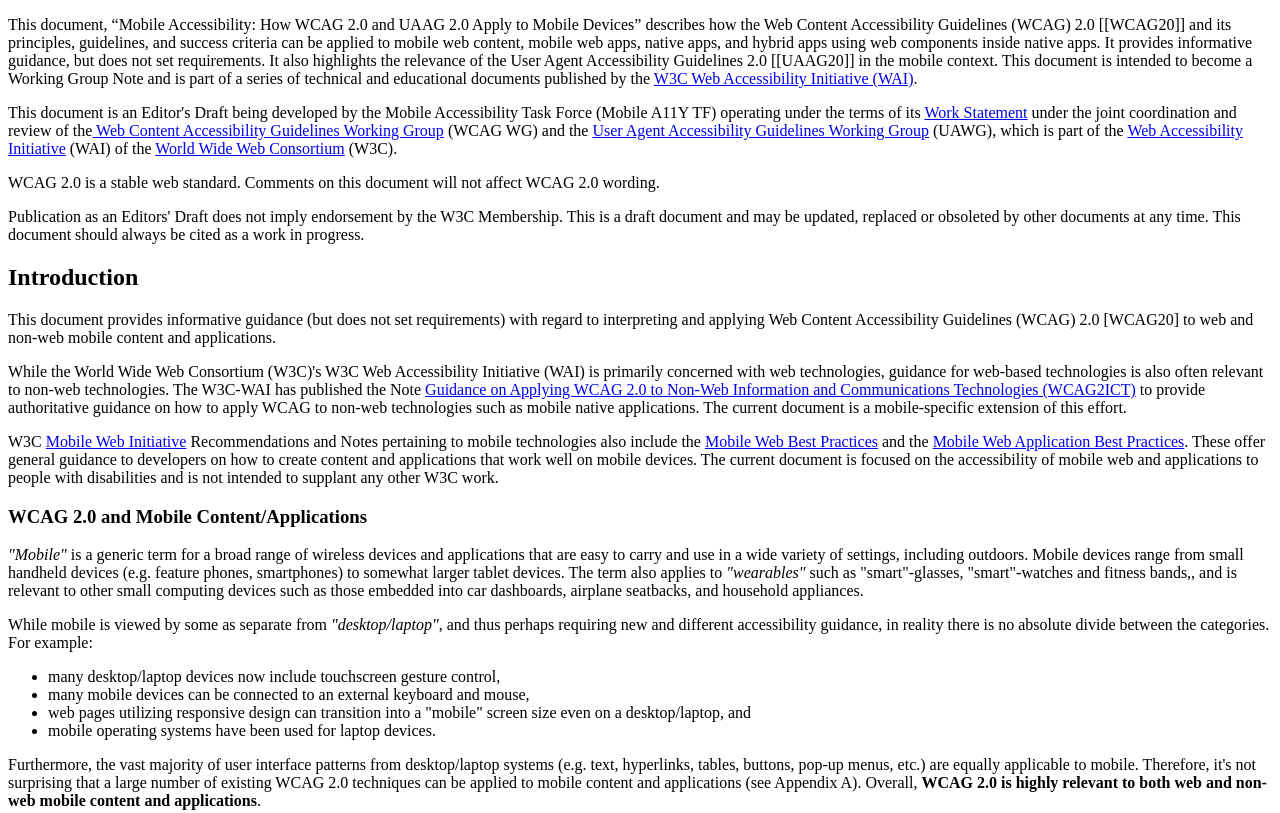
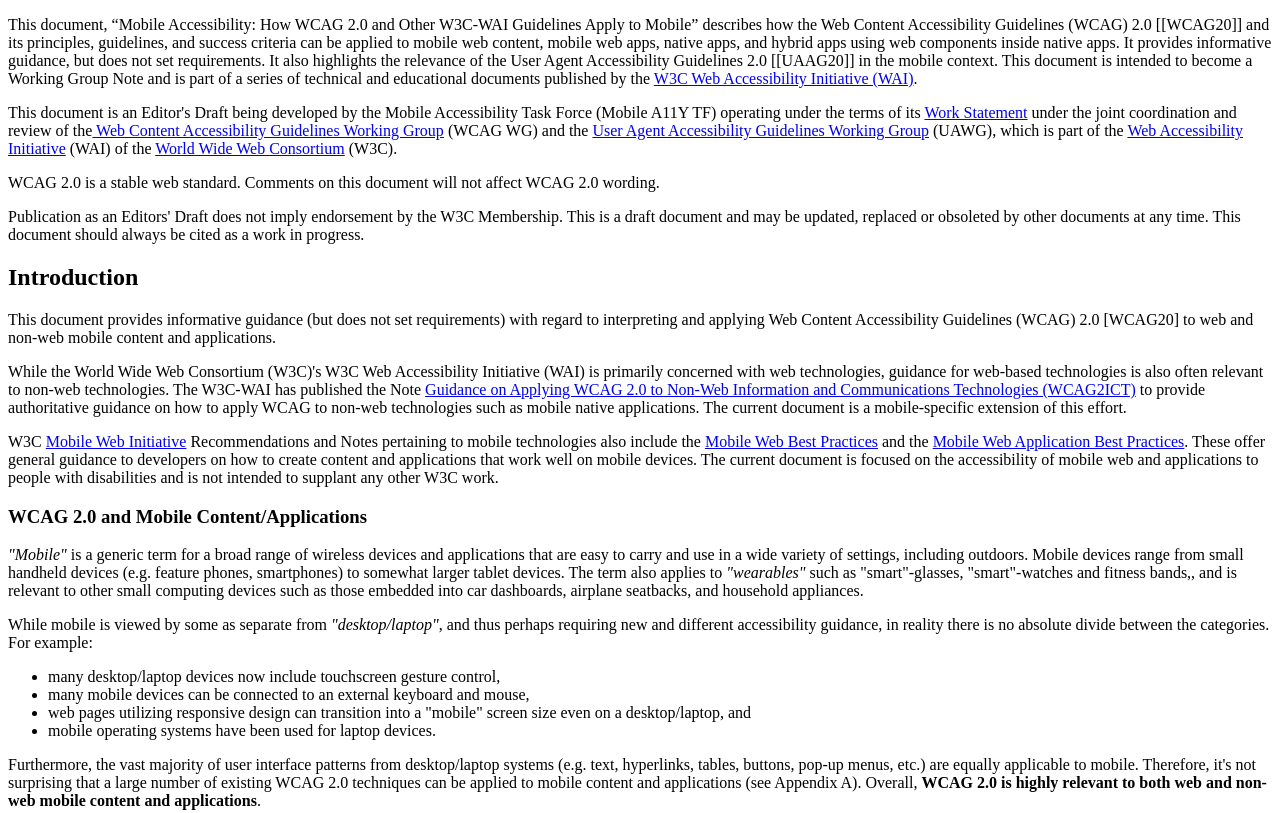
Before and after one commit to w3c/Mobile-A11y-TF-Note, a plain HTML site: page index.html in a window 1280 px wide. Shown: the top 813 px of the page. Drawn offline with Linux system fonts and the light colour scheme.

Commit message:
fix title name in Abstract to match title

```diff
--- a/index.html
+++ b/index.html
@@ -48,7 +48,7 @@
   <body>
     <section id='abstract'>
       <p>
-        This document, “Mobile Accessibility: How WCAG 2.0 and UAAG 2.0 Apply to Mobile Devices” describes how the Web Content Accessibility Guidelines (WCAG) 2.0 [[WCAG20]] and its principles, guidelines, and success criteria can be applied to mobile web content, mobile web apps, native apps, and hybrid apps using web components inside native apps. It provides informative guidance, but does not set requirements. It also highlights the relevance of the User Agent Accessibility Guidelines 2.0 [[UAAG20]] in the mobile context.
+        This document, “Mobile Accessibility: How WCAG 2.0 and Other W3C-WAI Guidelines Apply to Mobile” describes how the Web Content Accessibility Guidelines (WCAG) 2.0 [[WCAG20]] and its principles, guidelines, and success criteria can be applied to mobile web content, mobile web apps, native apps, and hybrid apps using web components inside native apps. It provides informative guidance, but does not set requirements. It also highlights the relevance of the User Agent Accessibility Guidelines 2.0 [[UAAG20]] in the mobile context.
 
 This document is intended to become a Working Group Note and is part of a series of technical and educational documents published by the <a href="http://www.w3.org/WAI/">W3C Web Accessibility Initiative (WAI)</a>. </p>
     </section>
```
